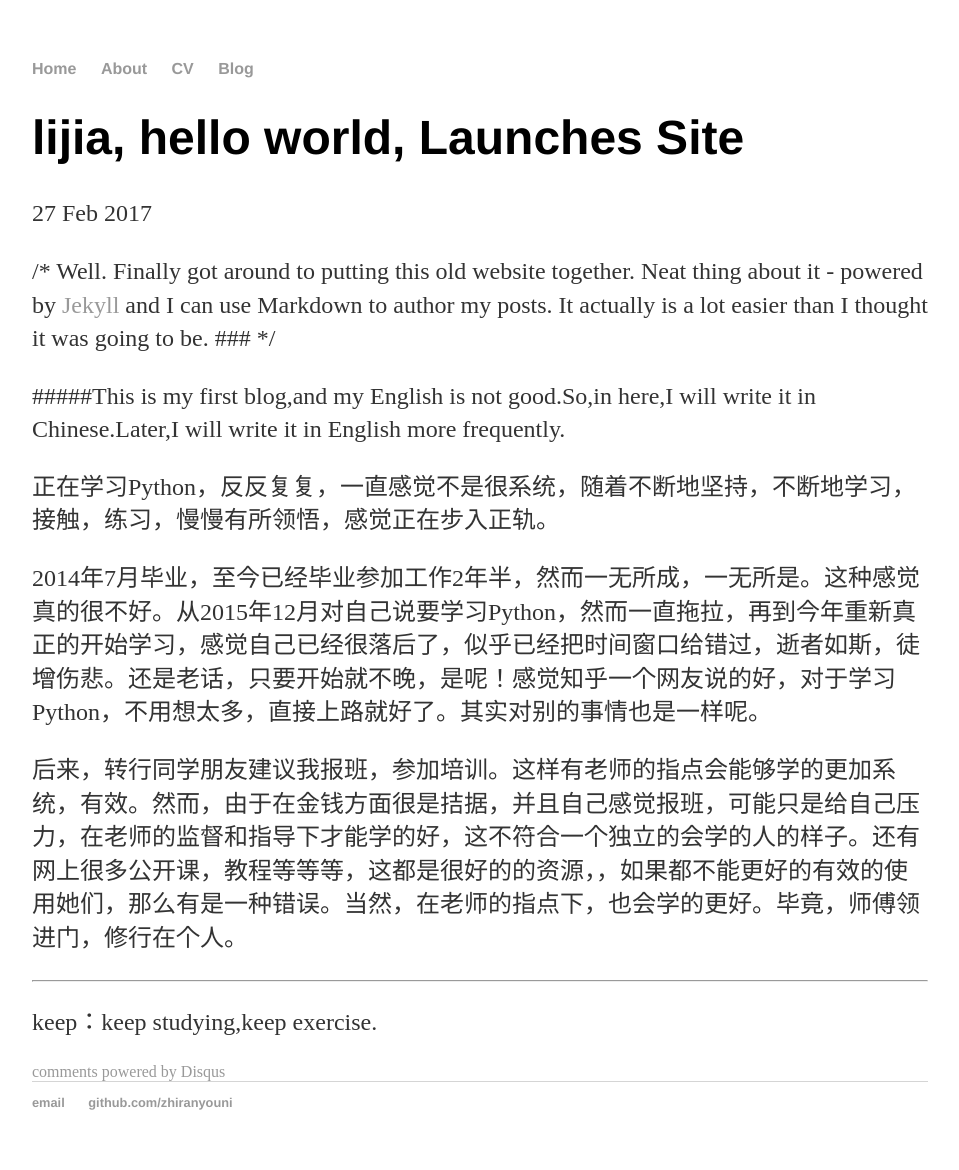
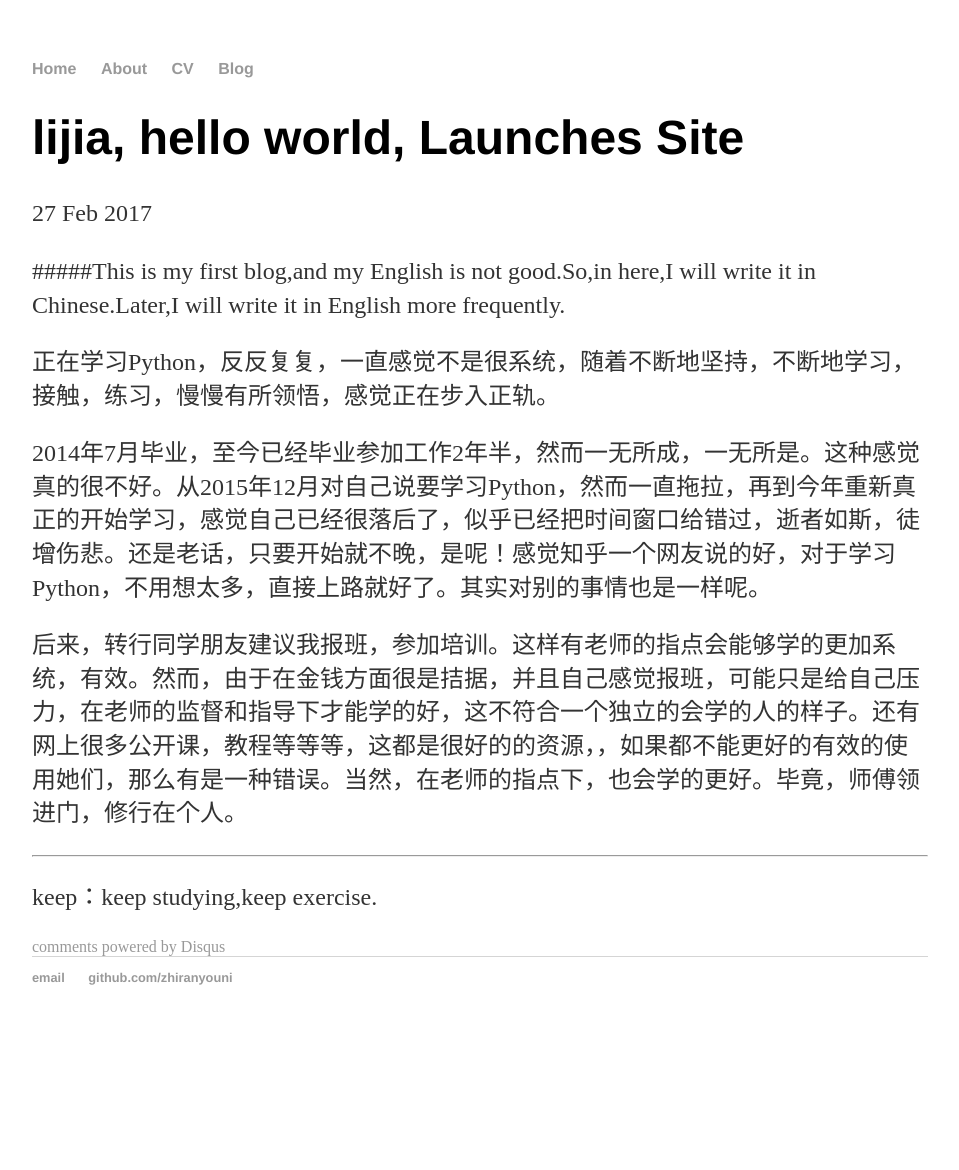
Before and after one commit to zhiranyouni/zhiranyouni.github.io, a Jekyll site: the page built from _posts/2017-02-27-lijia-site-launched.md, in a window 1280 px wide. Shown: the whole page, without its empty margins (160-1119 px from the left). Built offline with Jekyll 4.4.1, drawn with Linux system fonts in a browser that asks for light colours; comment, search, counter and statistics services are not loaded; after the commit the page ends 1045 px from its top, so only the background shows below that.

Commit message:
Update 2017-02-27-lijia-site-launched.md

```diff
--- a/_posts/2017-02-27-lijia-site-launched.md
+++ b/_posts/2017-02-27-lijia-site-launched.md
@@ -3,10 +3,9 @@ layout: post
 title: "lijia, hello world, Launches Site"
 date: 2017-02-27
 ---
-
-/*  Well. Finally got around to putting this old website together.
+<!-- /*  Well. Finally got around to putting this old website together.
 Neat thing about it - powered by [Jekyll](http://jekyllrb.com) and I can use Markdown to author my posts.
-It actually is a lot easier than I thought it was going to be. ### */
+It actually is a lot easier than I thought it was going to be. ### */ -->
 
 #####This is my first blog,and my English is not good.So,in here,I will write it in Chinese.Later,I will write it in English more frequently.
 <p>正在学习Python，反反复复，一直感觉不是很系统，随着不断地坚持，不断地学习，接触，练习，慢慢有所领悟，感觉正在步入正轨。</p>
```
